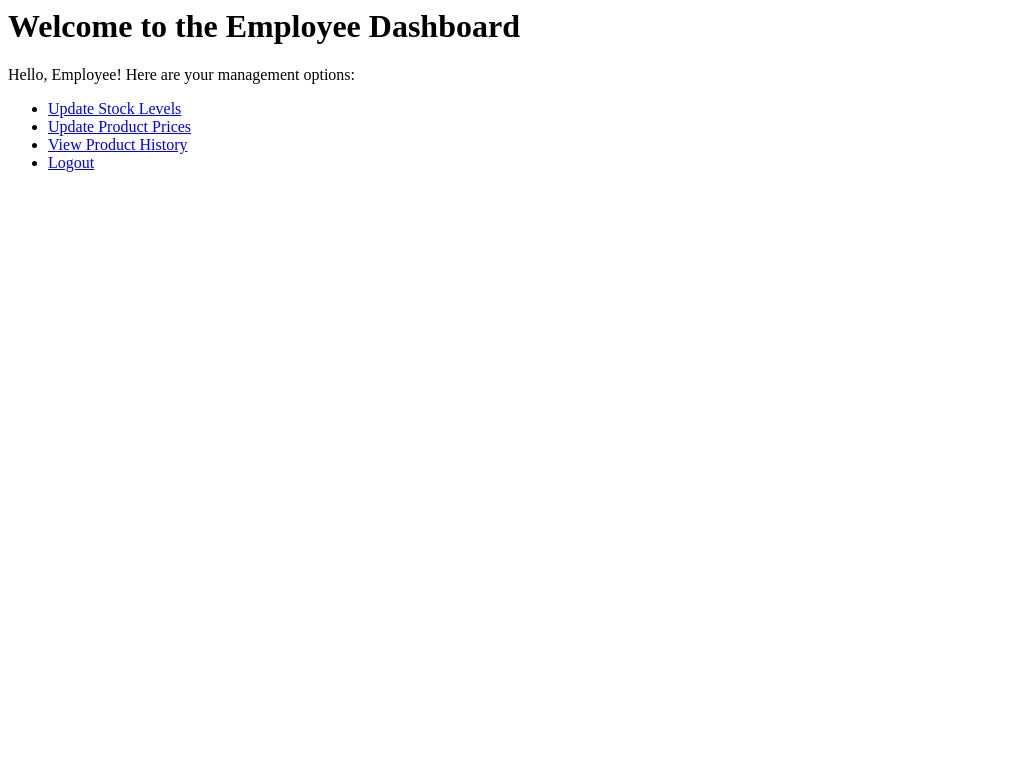
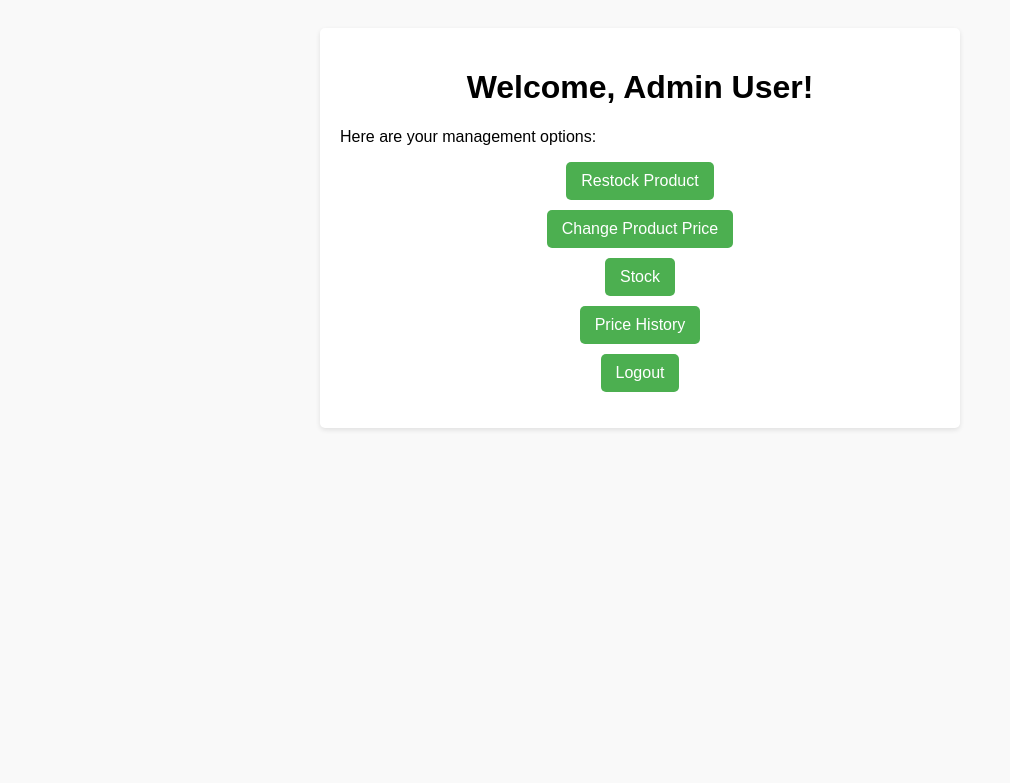
Before and after one commit to NatalieH2003/online_store, a PHP site: page /main.php in a window 1280 px wide. Shown: the top 783 px of the page, without its empty margins (0-1010 px from the left). Run offline with PHP 8.4, Linux system fonts and the light colour scheme; a user stored in the database is signed in.

Commit message:
Change to login employee

```diff
--- a/employee/main.php
+++ b/employee/main.php
@@ -3,15 +3,71 @@ session_start();
 include '../db.php';
 include '../common.php';
 
-checkLogin(); // Ensure the employee is logged in
+// Redirect to login page if the session is not set
+if (!isset($_SESSION['employee_id'])) {
+    header("Location: login.php");
+    exit;
+}
 
-echo "<h1>Welcome to the Employee Dashboard</h1>";
-echo "<p>Hello, Employee! Here are your management options:</p>";
+// Fetch employee details if needed
+$employeeName = htmlspecialchars($_SESSION['employee_name']); // Escape output for safety
+?>
 
-echo "<ul>";
-echo "<li><a href='stock.php'>Update Stock Levels</a></li>";
-echo "<li><a href='price.php'>Update Product Prices</a></li>";
-echo "<li><a href='history.php'>View Product History</a></li>";
-echo "<li><a href='../logout.php'>Logout</a></li>";
-echo "</ul>";
-?>
+<!DOCTYPE html>
+<html lang="en">
+<head>
+    <meta charset="UTF-8">
+    <meta name="viewport" content="width=device-width, initial-scale=1.0">
+    <title>Employee Dashboard</title>
+    <style>
+        body {
+            font-family: Arial, sans-serif;
+            background-color: #f9f9f9;
+            padding: 20px;
+        }
+        .container {
+            max-width: 600px;
+            margin: auto;
+            padding: 20px;
+            background: white;
+            border-radius: 5px;
+            box-shadow: 0 2px 5px rgba(0, 0, 0, 0.1);
+        }
+        h1, ul {
+            text-align: center;
+        }
+        ul {
+            list-style-type: none;
+            padding: 0;
+        }
+        ul li {
+            margin: 10px 0;
+        }
+        ul li a {
+            text-decoration: none;
+            padding: 10px 15px;
+            display: inline-block;
+            background-color: #4CAF50;
+            color: white;
+            border-radius: 5px;
+            transition: background-color 0.3s;
+        }
+        ul li a:hover {
+            background-color: #45a049;
+        }
+    </style>
+</head>
+<body>
+    <div class="container">
+        <h1>Welcome, <?= $employeeName ?>!</h1>
+        <p>Here are your management options:</p>
+        <ul>
+            <li><a href="stock.php">Restock Product</a></li>
+            <li><a href="price.php">Change Product Price</a></li>
+            <li><a href="stock.php">Stock</a></li>
+            <li><a href="history.php">Price History</a></li>
+            <li><a href="../logout.php">Logout</a></li>
+        </ul>
+    </div>
+</body>
+</html>
```
Also changed, not shown: employee/login.php (+12 -9 lines), employee/register.php (+25 -7 lines).
